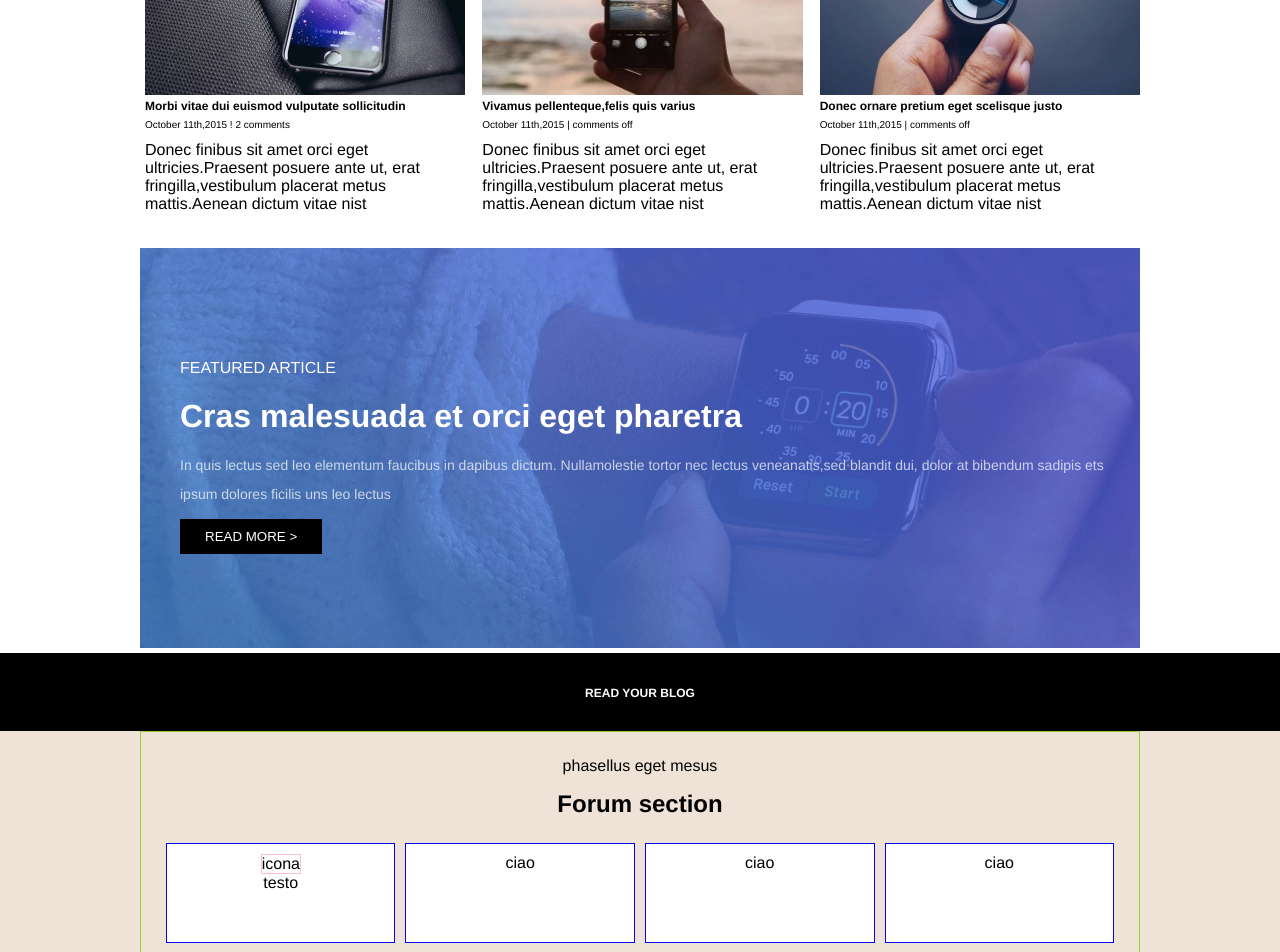
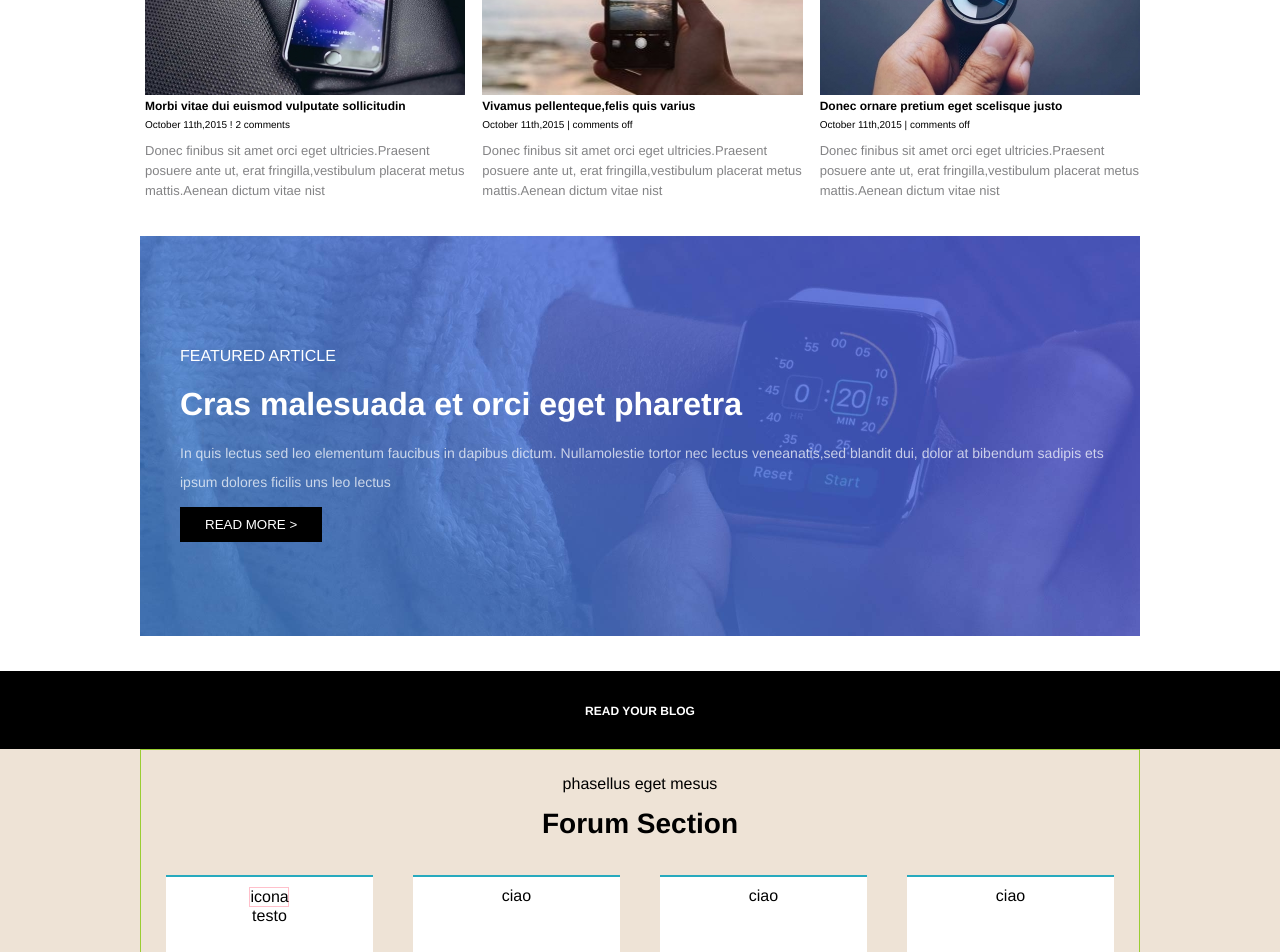
Before and after one commit to stefanom13/proj-html-vuejs, a Vue app: page / in a window 1280 px wide. Shown: the part 1040-1992 px from the top of the page. Built offline with nearby package versions, Linux system fonts and the light colour scheme.

Commit message:
modifiche imperfezioni layout

```diff
--- a/src/components/MyCard.vue
+++ b/src/components/MyCard.vue
@@ -47,5 +47,8 @@ export default {
 .commentCard{
   padding-top: 5px;
   padding-bottom: 15px;
+  font-size:13px;
+  line-height:20px;
+  color: #727274e0;
 }
 </style>
--- a/src/components/MyForum.vue
+++ b/src/components/MyForum.vue
@@ -6,7 +6,7 @@
         <div class="container">
             <div class="infoForum">
                 <p class="commentForum">phasellus eget mesus</p>
-                <h2 class="titleForum">Forum section</h2>
+                <h2 class="titleForum">Forum Section</h2>
             </div>
 
             <div class="row">
@@ -89,7 +89,9 @@ export default {
                 padding-top:15px;
             }
             .titleForum{
-                padding:15px 0px;
+                padding-top:15px;
+                font-size: 28px;
+                padding-bottom: 25px;
             }
         }
 
@@ -98,7 +100,7 @@ export default {
             display:flex;
             align-items:center;
             padding:10px 0px;
-            gap: 10px;
+            gap: 40px;
             .col{
                 width: calc( 100% / 4 );
                 padding:10px;
@@ -107,7 +109,7 @@ export default {
                 flex-direction:column;
                 height:100px;
                 background-color:white;
-                border: 1px solid blue;
+                border-top: 2px solid #27aabe;
 
                 figure{
                     width:40px;
--- a/src/components/MyPromotions.vue
+++ b/src/components/MyPromotions.vue
@@ -17,11 +17,15 @@
     </div>
     <MySlide/>
 
-    <!-- <div class="container">
+     <div class="container">
       <div class="containerCard">
-
+       <!-- <MyCard class="card" v-for="(el,i) in firstArray" :key="i"
+        :image="el.image"
+        :title="el.title"
+        :date="el.date"
+        :comment="el.comment" /> -->
       </div>
-    </div> -->
+    </div>
  </div>
 
 
```
